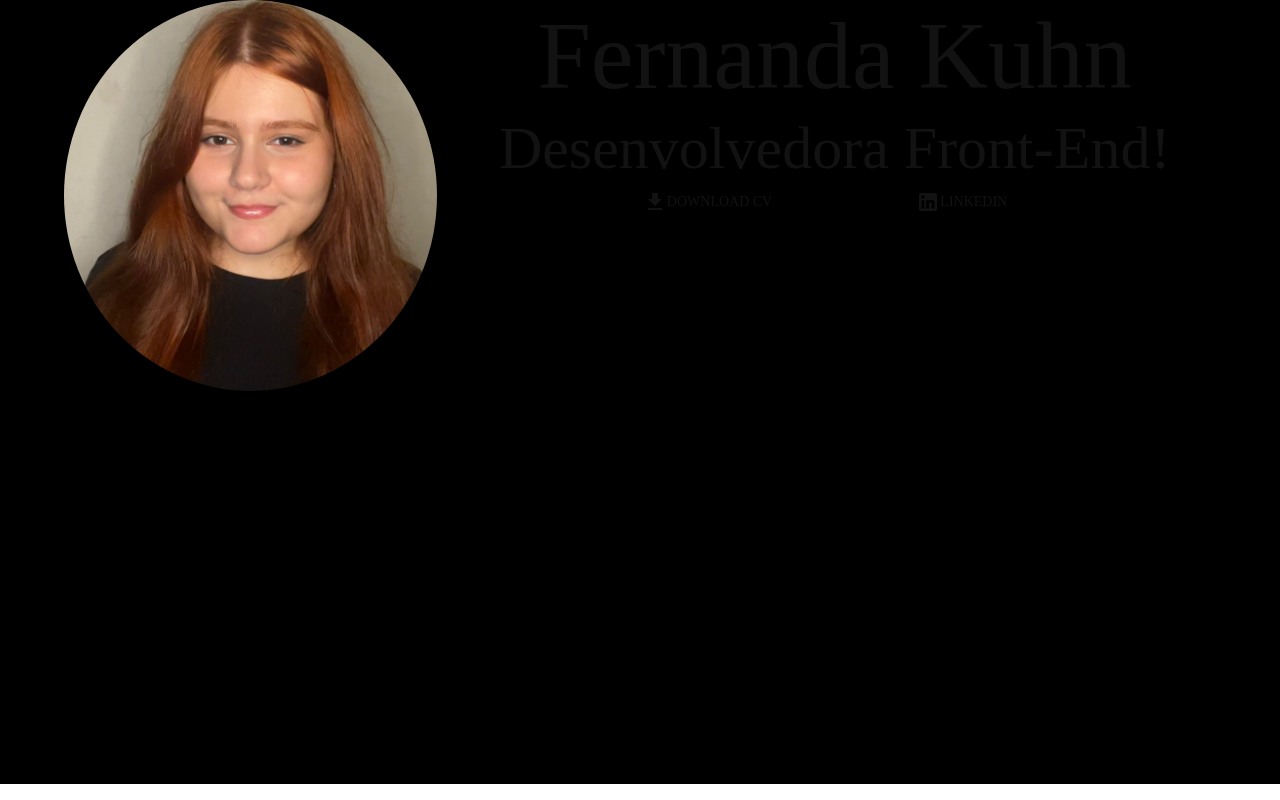
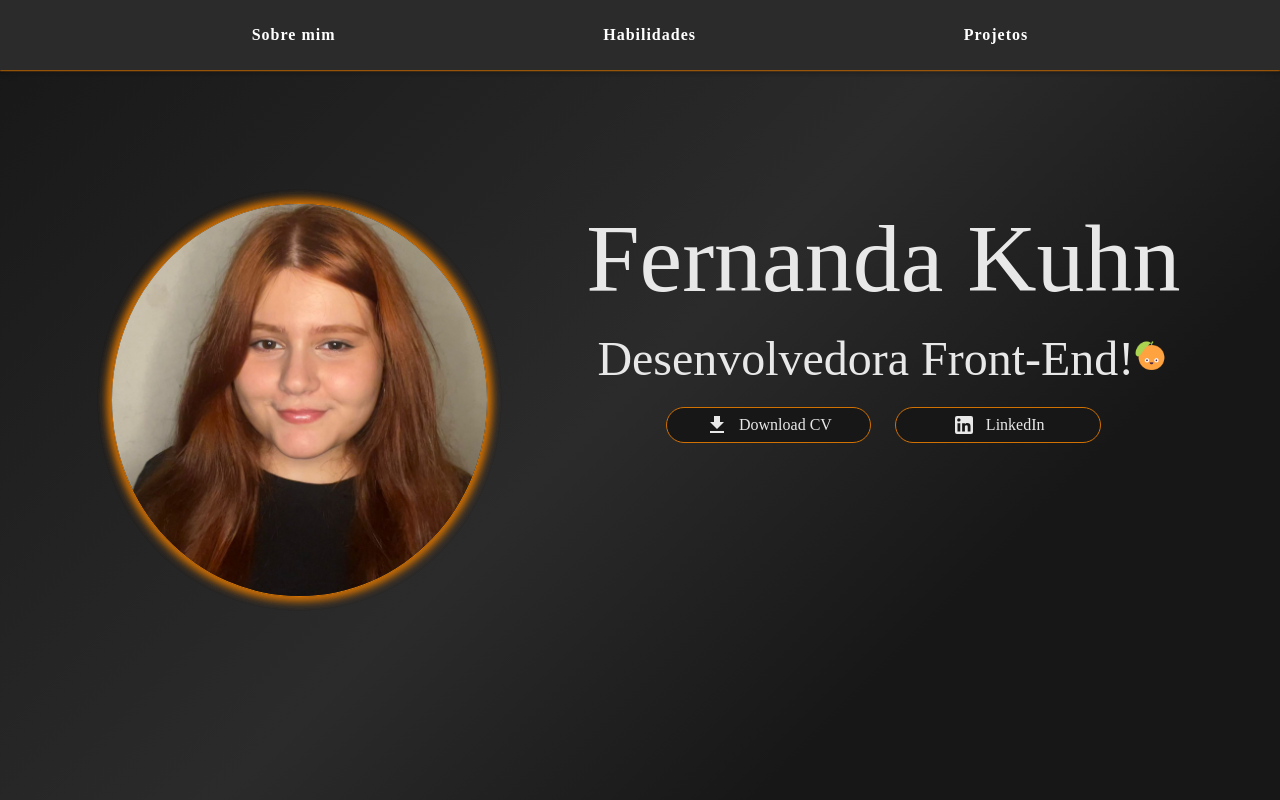
Before and after one commit to FernandaKuhn/Portfolio, a React (Vite) app: page / in a window 1280 px wide. Built offline with nearby package versions, Linux system fonts and the light colour scheme.

Commit message:
style button

```diff
--- a/index.html
+++ b/index.html
@@ -3,9 +3,10 @@
 
 <head>
   <meta charset="UTF-8" />
-  <link rel="icon" type="image/svg+xml" href="/vite.svg" />
+  <link rel="icon" type="image/svg+xml"
+    href="https://images.vexels.com/media/users/3/355739/isolated/preview/b3638071994979bbaa4d14b34b9a9463-laranja-com-desenho-de-folha-verde.png" />
   <meta name="viewport" content="initial-scale=1, width=device-width" />
-  <title>Vite + React + TS</title>
+  <title>Fernanda Kuhn</title>
 </head>
 
 <body>
--- /dev/null
+++ b/src/components/navbar/NavBar.tsx
@@ -0,0 +1,32 @@
+import { AppBar, MenuItem, styled } from "@mui/material";
+
+
+const NavBar = () => {
+
+    const StyledToolbar = styled('div')`
+    height: 70px;
+    display: flex;
+    justify-content: space-evenly;
+    width: 100%;
+    box-shadow: 0 0 2px #d17104, 0 0 2px #d17104, 0 0 2px #d17104;
+   `;
+
+    const StyledMenuItem = styled(MenuItem)`
+    font-weight: bold;
+    letter-spacing: 1px;
+   `;
+
+    return (
+        <>
+            <AppBar position="absolute" >
+                <StyledToolbar  >
+                    <StyledMenuItem >Sobre mim</StyledMenuItem>
+                    <StyledMenuItem>Habilidades</StyledMenuItem>
+                    <StyledMenuItem>Projetos</StyledMenuItem>
+                </StyledToolbar>
+            </AppBar>
+        </>
+    )
+}
+
+export default NavBar;
--- /dev/null
+++ b/src/components/styledbutton/StyledButton.tsx
@@ -0,0 +1,40 @@
+import styled from "@emotion/styled";
+import { ReactNode } from "react";
+
+
+interface StyledButtonProps {
+    children: ReactNode
+    onClick: () => void
+}
+
+
+const StyledButton: React.FC<StyledButtonProps> = ({ children, onClick }) => {
+
+    const StyledButton = styled.button`
+  background-color: #171717 ;
+  border: 1px solid #d17104;
+  border-radius: 35px;
+  padding: 5px 15px;
+  margin-top: 20px;
+  display: inline-flex;
+  align-items: center;
+  justify-content: center;
+  gap: 10px;
+  width: 100%;
+  color: #e8e8e8;
+  &:hover {
+  background-color: #d17104;
+  }
+`;
+
+
+    return (
+        <>
+            <StyledButton onClick={onClick}>
+                {children}
+            </StyledButton>
+        </>
+    )
+}
+
+export default StyledButton
--- a/src/pages/Home/Home.tsx
+++ b/src/pages/Home/Home.tsx
@@ -1,8 +1,10 @@
+import NavBar from "../../components/navbar/NavBar";
 import Hero from "./sections/Hero/Hero";
 
 const Home = () => {
   return (
     <>
+      <NavBar />
       <Hero />
     </>
   )
--- a/src/pages/Home/sections/Hero/Hero.tsx
+++ b/src/pages/Home/sections/Hero/Hero.tsx
@@ -1,17 +1,28 @@
 import styled from "@emotion/styled";
 import Avatar from "../../../../assets/images/perfil-fefa.jpeg";
-import { Button, Container, Grid, Typography } from "@mui/material";
+import { Container, Grid, Typography } from "@mui/material";
 import DownloadIcon from '@mui/icons-material/Download';
 import LinkedInIcon from '@mui/icons-material/LinkedIn';
+import StyledButton from "../../../../components/styledbutton/StyledButton";
+import orange from "../../../../assets/images/orange.png"
+
+
+
 
 const StyledHero = styled.div`
-  background-color: black;
+  background-image: linear-gradient(-45deg, #171717 0%, #171717 25%, #2b2b2b 51%, #171717 100%);
   height: 100vh;
+  display: flex;
+  align-items: center;
+
 `;
 
 const StyledImg = styled.img`
-  width: 100%;
+  width: 80%;
   border-radius: 50%;
+  border: 1px solid #d17104;
+  box-shadow: 0 0 12px #d17104, 0 0 12px #d17104, 0 0 12px #d17104;
+  margin: 0 auto;
 `;
 
 const Hero = () => {
@@ -20,29 +31,28 @@ const Hero = () => {
       <StyledHero>
         <Container maxWidth="lg">
           <Grid container spacing={2}>
-            <Grid item xs={12} md={4} >
+            <Grid item xs={12} md={5} display="flex" justifyContent="center">
               <StyledImg src={Avatar} alt="Avatar" />
             </Grid>
-            <Grid item xs={12} md={8} >
-              <Typography color="primary" variant="h1" textAlign="center">Fernanda Kuhn</Typography>
-              <Typography color="primary" variant="h2" textAlign="center">Desenvolvedora Front-End!</Typography>
-              <Grid container display="flex" justifyContent="center">
-                <Grid item xs={12} md={4} display="flex" justifyContent="center">
-                  <Button>
+            <Grid item xs={12} md={7} >
+              <Typography color="secondary" variant="h1" textAlign="center" pb={2}>Fernanda Kuhn</Typography>
+              <Typography color="secondary" variant="h3" textAlign="center">Desenvolvedora Front-End!<img src={orange} height={35} /> </Typography>
+              <Grid container display="flex" justifyContent="center" spacing={3} >
+                <Grid item xs={12} md={4} display="flex" justifyContent="center" >
+                  <StyledButton onClick={() => alert("Iniciando download")}>
                     <DownloadIcon />
-                    Download CV
-                  </Button>
+                    <Typography> Download CV</Typography>
+                  </StyledButton>
                 </Grid>
                 <Grid item xs={12} md={4} display="flex" justifyContent="center">
-                  <Button>
+                  <StyledButton onClick={() => alert("Redirecionando para LinkedIn")}>
                     <LinkedInIcon />
-                    LinkedIn
-                  </Button>
+                    <Typography> LinkedIn </Typography>
+                  </StyledButton>
                 </Grid>
               </Grid>
             </Grid>
           </Grid>
-          Hero
         </Container>
       </StyledHero>
     </>
--- a/src/theme.ts
+++ b/src/theme.ts
@@ -3,14 +3,14 @@ import { createTheme, responsiveFontSizes } from "@mui/material";
 let theme = createTheme({
     palette: {
         primary: {
-            main: '#121212',
+            main: '#2b2b2b',
         },
         secondary: {
-            main: '#944deb',
+            main: '#e8e8e8',
         },
     },
     typography: {
-        fontFamily: "MontserratDM Sans"
+        fontFamily: "Didact Gothic"
     }
 });
 
```
Also changed, not shown: src/assets/images/orange.png (added).
